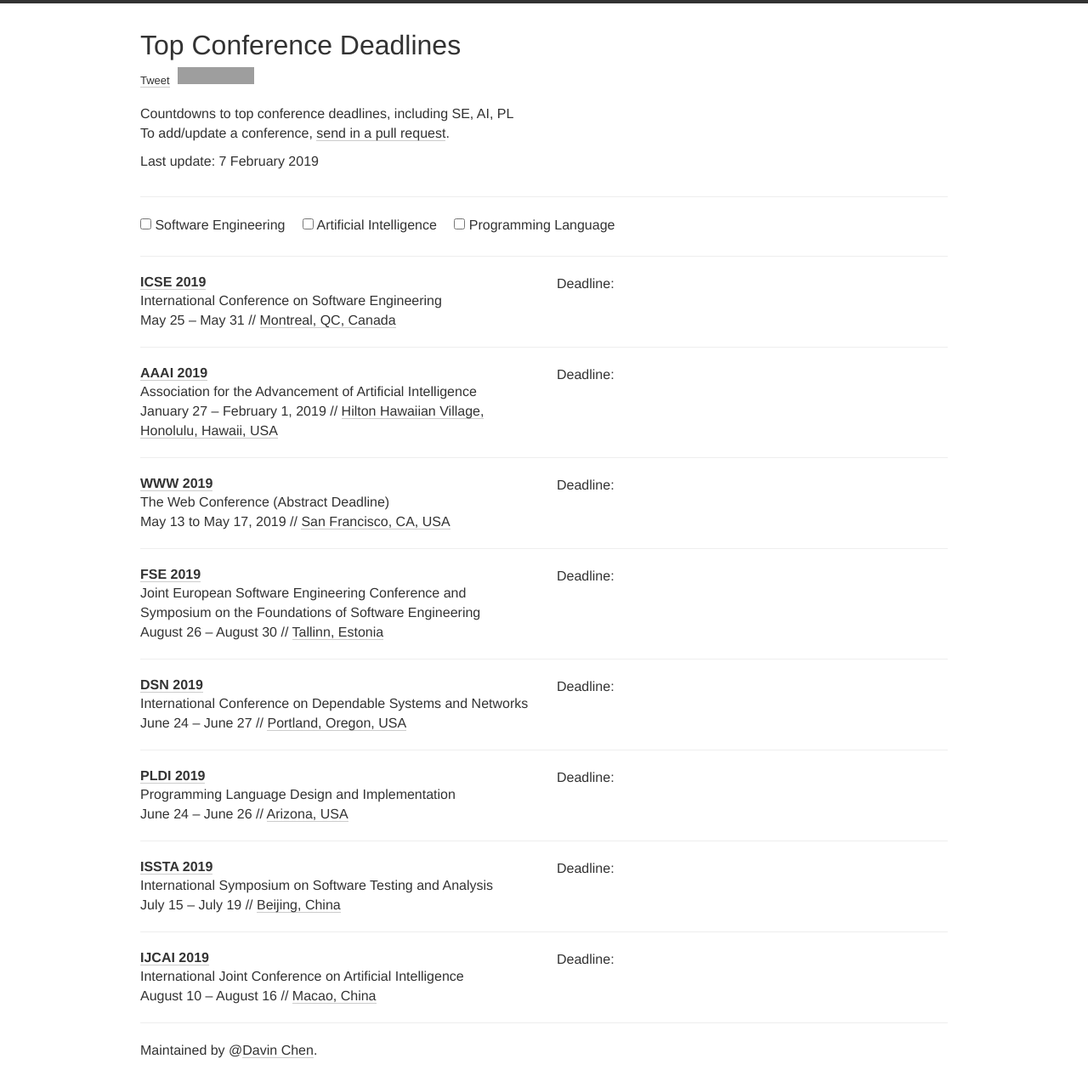
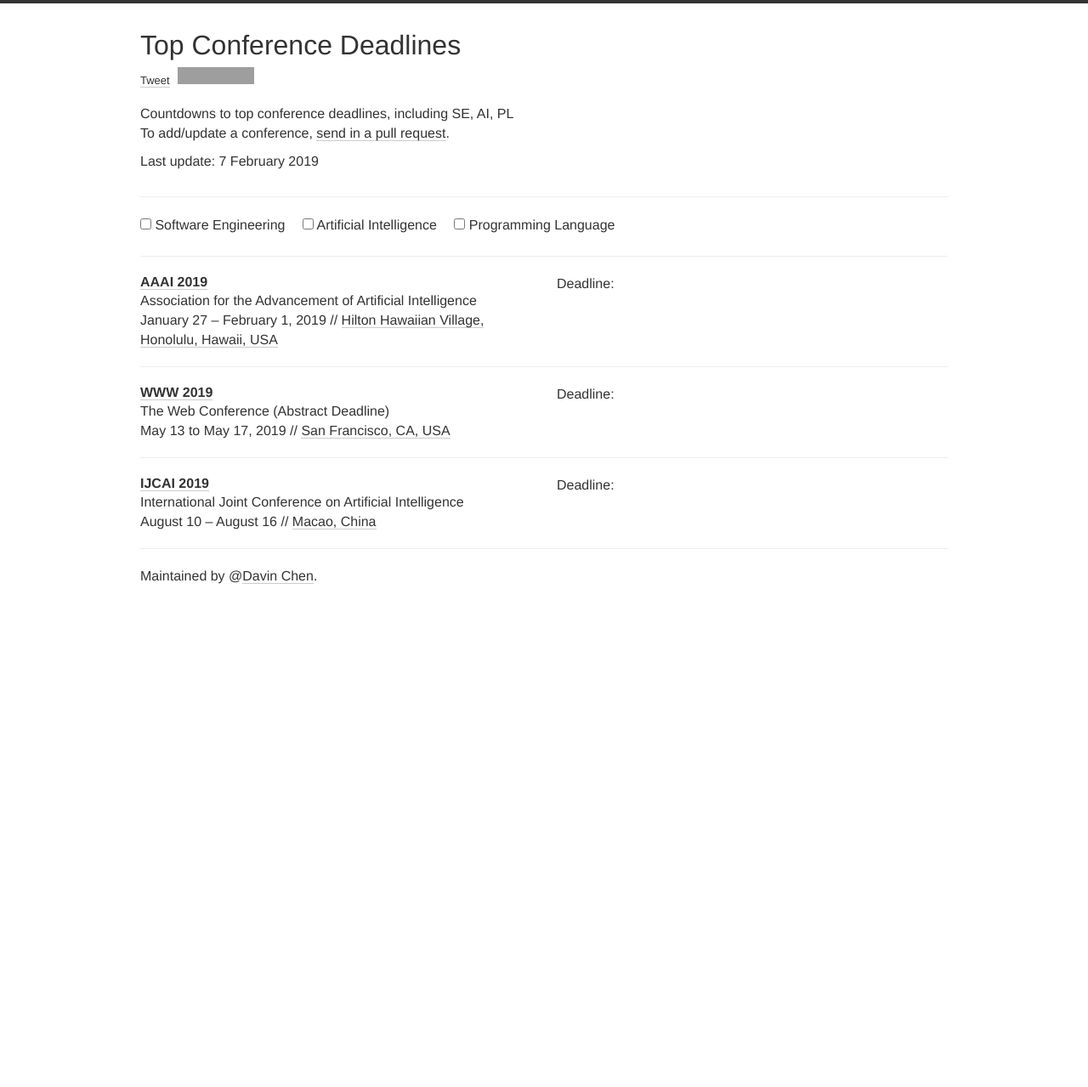
Before and after one commit to aabeliuk/conferences, a Jekyll site: the page built from index.html, in a window 1280 px wide. Shown: the whole page at 85% size. Built offline with Jekyll 4.4.1, drawn with Linux system fonts in a browser that asks for light colours; nearby versions of some CDN libraries; comment, search, counter and statistics services are not loaded; after the commit the page ends 900 px from its top, so only the background shows below that; grey boxes are pictures that could not be loaded.

Commit message:
removed SE/Pl conferences

```diff
--- a/_data/conferences.yml
+++ b/_data/conferences.yml
@@ -1,13 +1,4 @@
 ---
-- name: ICSE
-  description: International Conference on Software Engineering
-  year: 2019
-  link: https://2019.icse-conferences.org/
-  deadline: "2018-08-24 23:59"
-  date: "May 25 - May 31"
-  place: Montreal, QC, Canada
-  tags: SE
-
 
 - name: AAAI
   description: Association for the Advancement of Artificial Intelligence
@@ -30,45 +21,6 @@
   tags: AI
 
 
-- name: FSE
-  description: Joint European Software Engineering Conference and Symposium on the Foundations of Software Engineering
-  year: 2019
-  link: http://esec-fse19.ut.ee/
-  deadline: "2019-02-20 23:59"
-  date: "August 26 - August 30"
-  place: Tallinn, Estonia
-  tags: SE
-
-
-- name: DSN
-  description: International Conference on Dependable Systems and Networks
-  year: 2019
-  link: http://www.dsn.org/
-  deadline: "2018-12-07 23:59"
-  date: "June 24 - June 27"
-  place: Portland, Oregon, USA
-  tags: SE
-
-
-- name: PLDI
-  description: Programming Language Design and Implementation
-  year: 2019
-  link: https://pldi19.sigplan.org/
-  deadline: "2018-11-16 23:59"
-  date: "June 24 - June 26"
-  place: Arizona, USA
-  tags: PL
-
-
-- name: ISSTA
-  description: International Symposium on Software Testing and Analysis
-  year: 2019
-  link: https://conf.researchr.org/home/issta-2019/
-  deadline: "2019-01-28 23:59"
-  date: "July 15 - July 19"
-  place: Beijing, China
-  tags: SE, PL
-
 
 - name: IJCAI
   description: International Joint Conference on Artificial Intelligence
```
